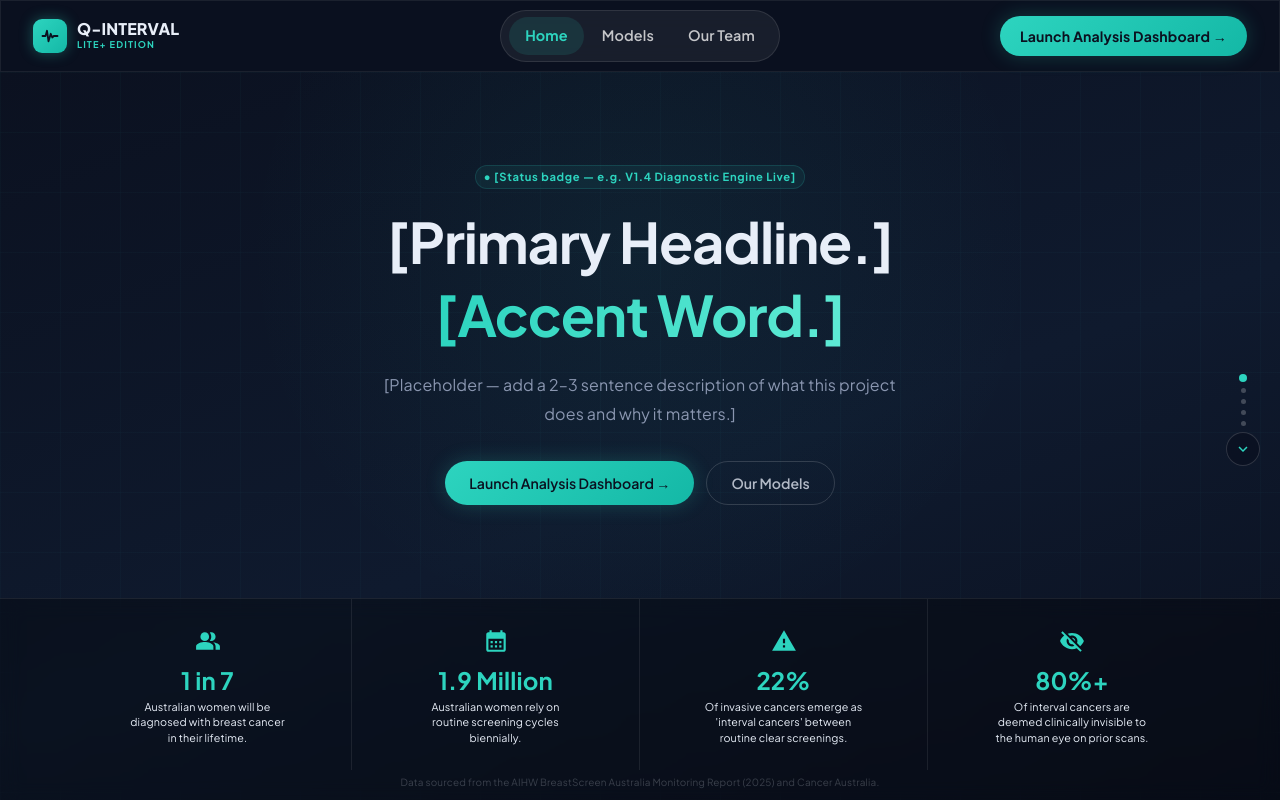
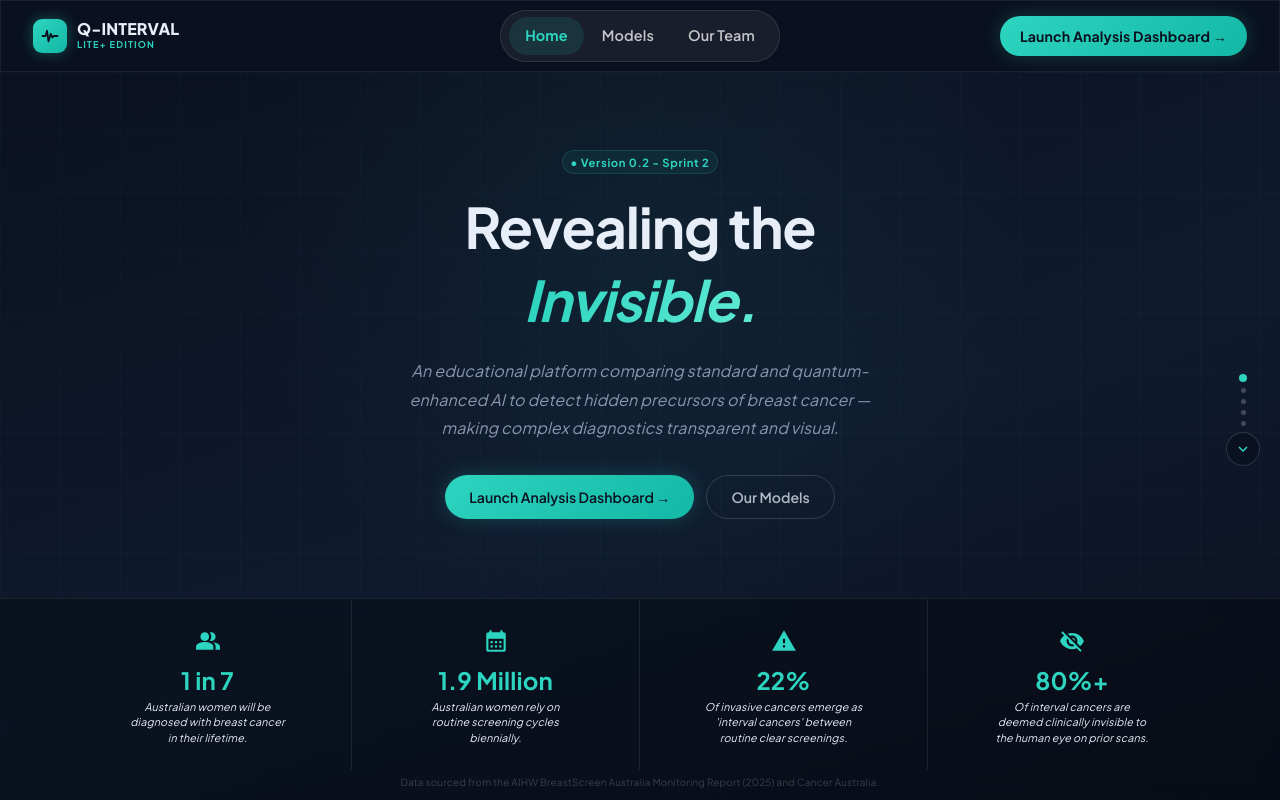
Before and after one commit to Nico-Gerber/Q-INTERVAL-Lite, a React (Create React App) app: page / in a window 1280 px wide. Shown: the top 800 px of the page. Built offline with nearby package versions, Linux system fonts and the light colour scheme.

Commit message:
Update home.jsx
Updated home page hero content and styling

```diff
--- a/src/pages/home.jsx
+++ b/src/pages/home.jsx
@@ -147,17 +147,17 @@ export default function Home() {
       <Box id="hero" sx={{ height: sectionH, position: 'relative', overflow: 'hidden', background: (theme) => theme.palette.background.hero, display: 'flex', flexDirection: 'column', '&::before': { content: '""', position: 'absolute', top: '-30%', left: '50%', transform: 'translateX(-50%)', width: '800px', height: '800px', borderRadius: '50%', background: (theme) => `radial-gradient(circle, ${theme.palette.primary.main}0F 0%, transparent 70%)`, pointerEvents: 'none' } }}>
         <Box sx={{ position: 'absolute', inset: 0, pointerEvents: 'none', backgroundImage: (theme) => `linear-gradient(${theme.palette.primary.main}07 1px, transparent 1px), linear-gradient(90deg, ${theme.palette.primary.main}07 1px, transparent 1px)`, backgroundSize: '60px 60px' }} />
         <Box sx={{ flex: 1, display: 'flex', flexDirection: 'column', alignItems: 'center', justifyContent: 'center', textAlign: 'center', px: 2, py: 2, position: 'relative' }}>
-          <Chip label="● [Status badge — e.g. V1.4 Diagnostic Engine Live]" size="small"
+          <Chip label="● Version 0.2 - Sprint 2" size="small"
             sx={{ mb: 2.5, bgcolor: (theme) => `${theme.palette.primary.main}12`, color: 'primary.main', letterSpacing: '0.06em', fontSize: '0.7rem', fontWeight: 700, border: '1px solid', borderColor: (theme) => `${theme.palette.primary.main}28`, borderRadius: '999px' }}
           />
           <Typography variant="h1" sx={{ mb: 1, fontSize: { xs: '2.2rem', md: '3.5rem' }, maxWidth: 800, mx: 'auto', color: 'text.primary' }}>
-            [Primary Headline.]
+            Revealing the
           </Typography>
-          <Typography variant="h1" sx={{ mb: 3, fontSize: { xs: '2.2rem', md: '3.5rem' }, maxWidth: 800, mx: 'auto', background: (theme) => `linear-gradient(90deg, ${theme.palette.primary.main}, ${theme.palette.primary.light})`, WebkitBackgroundClip: 'text', WebkitTextFillColor: 'transparent' }}>
-            [Accent Word.]
+          <Typography variant="h1" sx={{ mb: 3, fontSize: { xs: '2.2rem', md: '3.5rem' }, maxWidth: 800, mx: 'auto', fontStyle: 'italic', background: (theme) => `linear-gradient(90deg, ${theme.palette.primary.main}, ${theme.palette.primary.light})`, WebkitBackgroundClip: 'text', WebkitTextFillColor: 'transparent' }}>
+            Invisible.
           </Typography>
-          <Typography sx={{ color: 'text.secondary', maxWidth: 540, mx: 'auto', lineHeight: 1.8, mb: 4, fontSize: '1rem' }}>
-            [Placeholder — add a 2–3 sentence description of what this project does and why it matters.]
+          <Typography sx={{ color: 'text.secondary', maxWidth: 500, mx: 'auto', lineHeight: 1.8, mb: 4, fontSize: '1rem', fontStyle: 'italic' }}>
+            An educational platform comparing standard and quantum-enhanced AI to detect hidden precursors of breast cancer — making complex diagnostics transparent and visual.
           </Typography>
           <Box sx={{ display: 'flex', gap: 1.5, justifyContent: 'center', flexWrap: 'wrap' }}>
             <Button variant="contained" onClick={() => navigate('/Analysis')} sx={{ px: 3, py: 1.1, fontSize: '0.88rem' }}>
@@ -179,7 +179,7 @@ export default function Home() {
                     {stat.icon}
                   </Box>
                   <Typography sx={{ fontWeight: 700, fontSize: { xs: '1.25rem', md: '1.5rem' }, color: 'primary.main', lineHeight: 1.1, mb: 0.75 }}>{stat.value}</Typography>
-                  <Typography variant="caption" sx={{ color: '#E8EEF8', fontSize: '0.67rem', lineHeight: 1.45, display: 'block', maxWidth: 160 }}>{stat.label}</Typography>
+                  <Typography variant="caption" sx={{ color: '#E8EEF8', fontSize: '0.67rem', lineHeight: 1.45, display: 'block', maxWidth: 160, fontStyle: 'italic' }}>{stat.label}</Typography>
                 </Box>
               ))}
             </Box>
```
